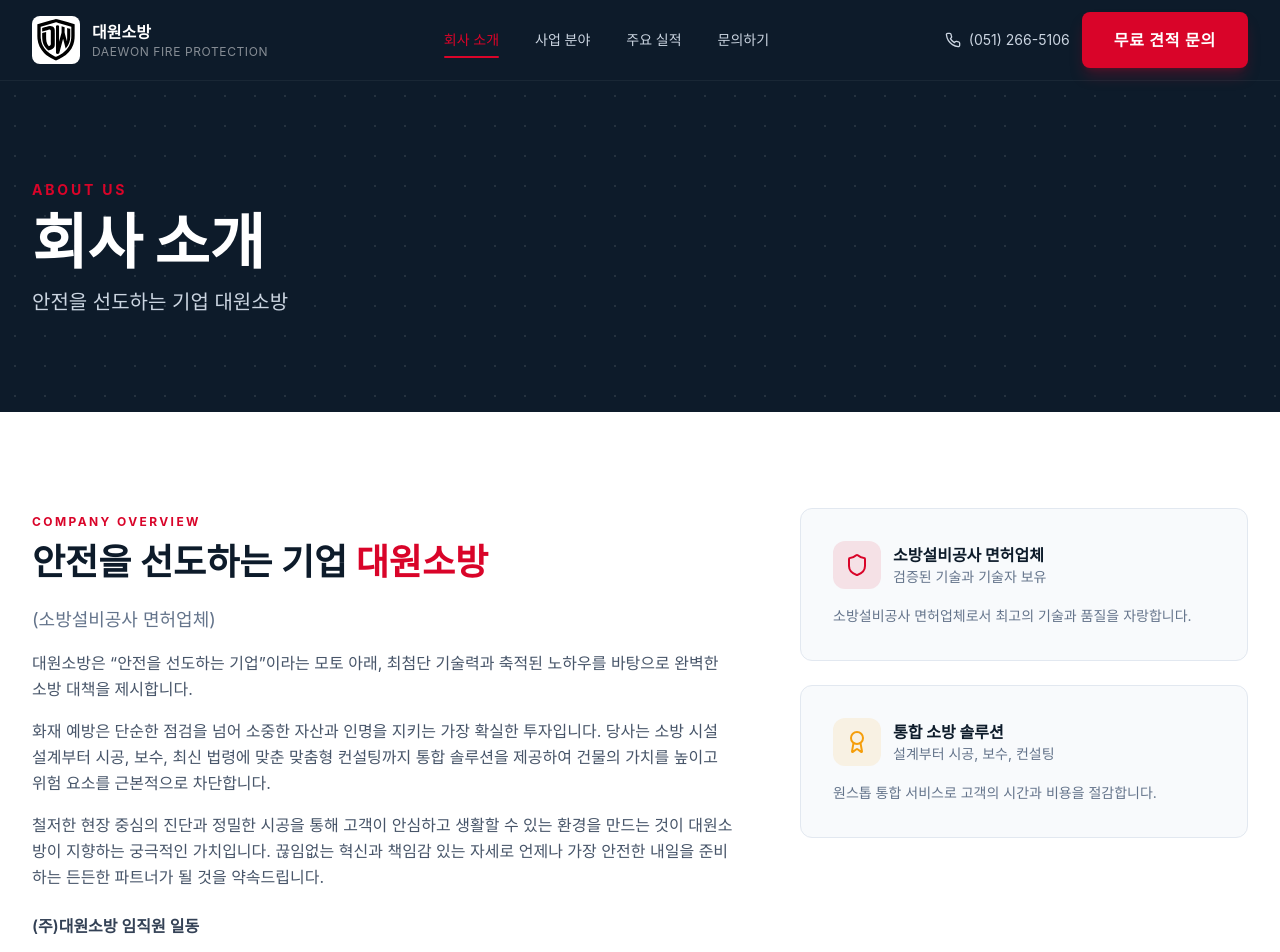
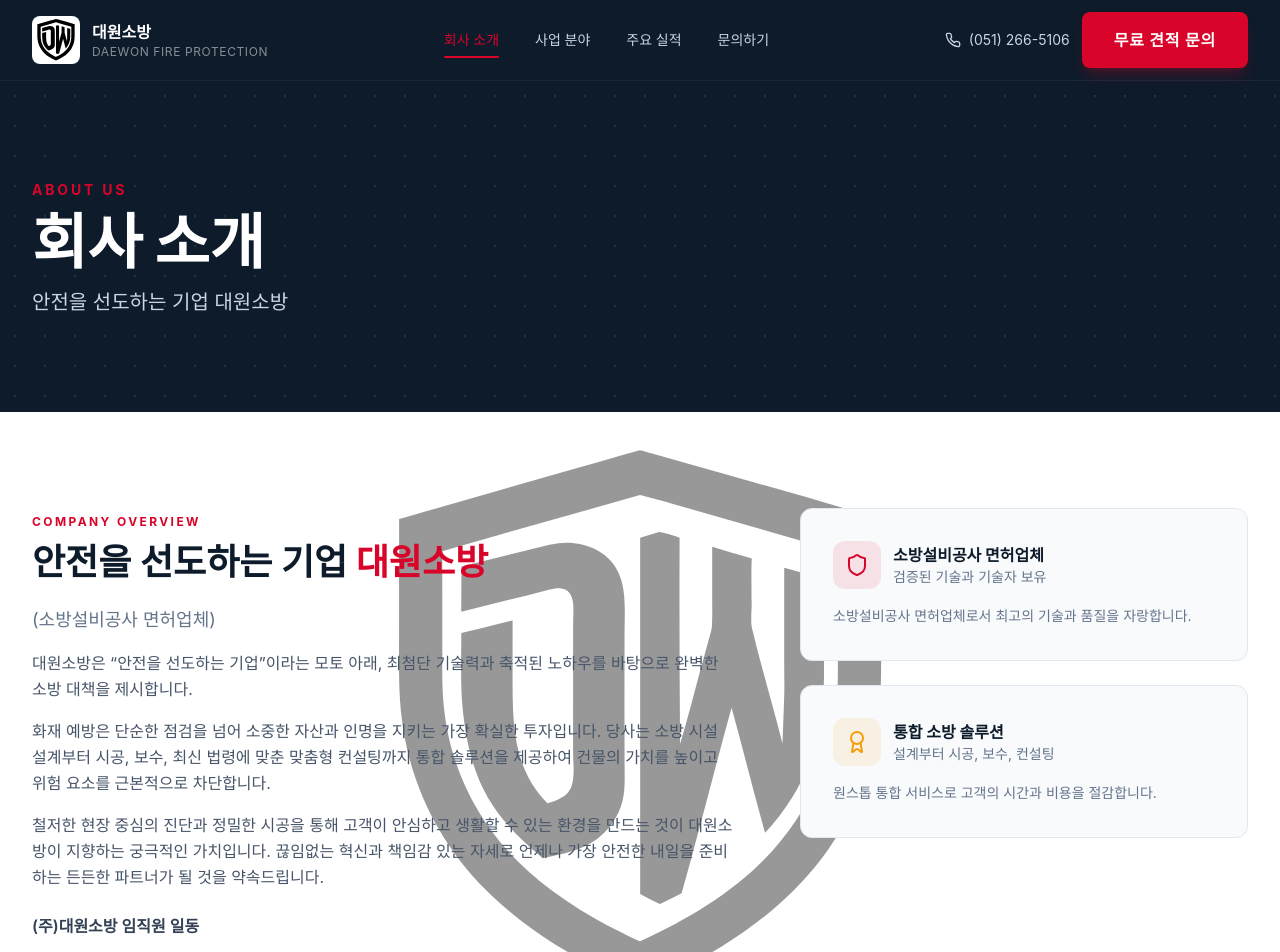
Before and after one commit to jokoouyou/daewon0.1, a Next.js app: page /about in a window 1280 px wide. Shown: the top 952 px of the page. Built offline with nearby package versions, Linux system fonts and the light colour scheme.

Commit message:
Logo updated

```diff
--- a/src/app/about/AboutClient.tsx
+++ b/src/app/about/AboutClient.tsx
@@ -74,8 +74,18 @@ export default function AboutClient() {
       </section>
 
       {/* Overview Section */}
-      <section id="overview" className="py-16 md:py-24 bg-white">
-        <div className="max-w-7xl mx-auto px-4 sm:px-6 lg:px-8">
+      <section id="overview" className="relative overflow-hidden py-16 md:py-24 bg-white">
+        <div
+          aria-hidden="true"
+          className="pointer-events-none absolute inset-0 opacity-40"
+          style={{
+            backgroundImage: "url('/assets/images/Logo-Daewon.svg')",
+            backgroundPosition: "center",
+            backgroundRepeat: "no-repeat",
+            backgroundSize: "min(70vw, 620px)",
+          }}
+        />
+        <div className="relative z-10 max-w-7xl mx-auto px-4 sm:px-6 lg:px-8">
           <div className="grid grid-cols-1 lg:grid-cols-5 gap-12 lg:gap-16">
             <div className="lg:col-span-3">
               <span className="inline-block text-safety-red font-bold text-xs uppercase tracking-[0.2em] mb-3">
```
